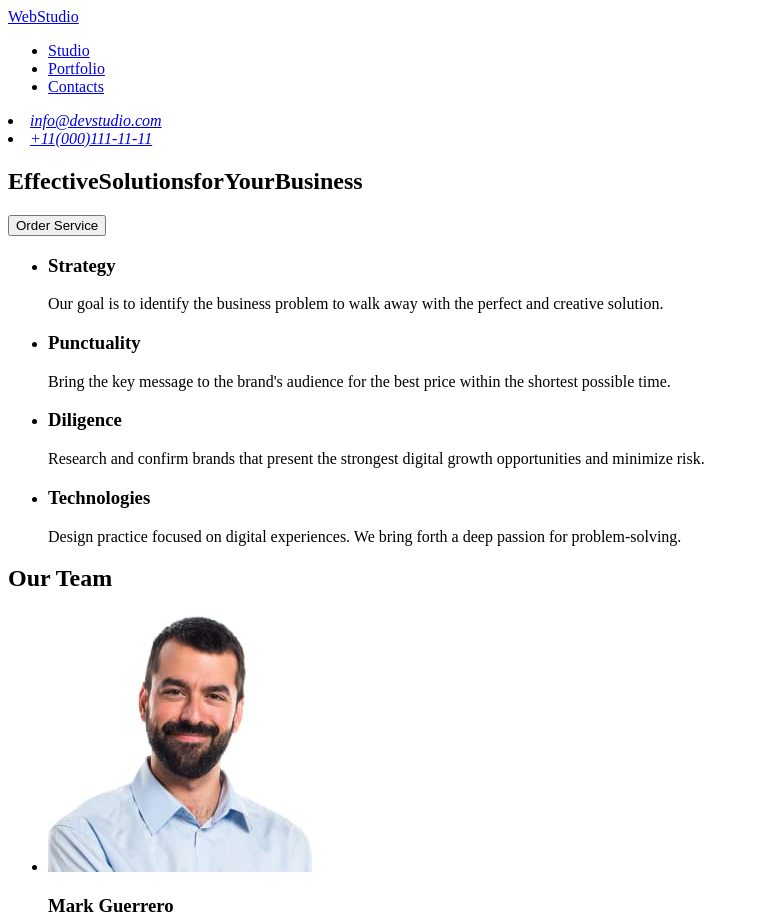
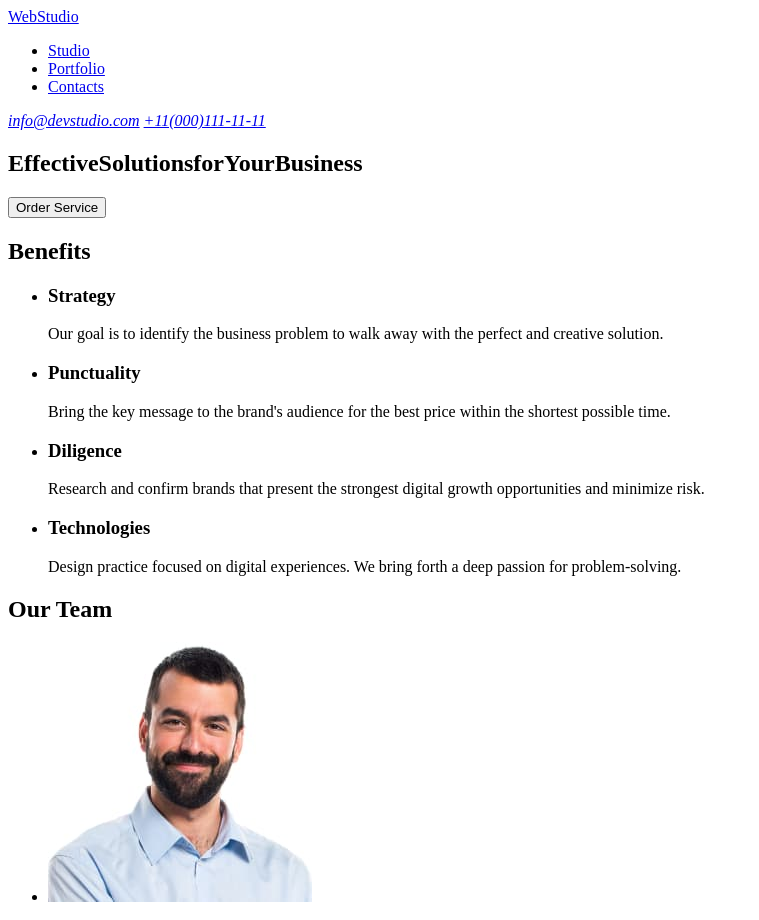
Before and after one commit to tnysha/HomeWork-1, a plain HTML site: page index.html in a window 1280 px wide. Shown: the top 920 px of the page, without its empty margins (0-759 px from the left). Drawn offline with Linux system fonts and the light colour scheme.

Commit message:
index file add some changes

```diff
--- a/index.html
+++ b/index.html
@@ -1,7 +1,6 @@
 <!DOCTYPE html>
 <html lang="en">
   <head>
-    <meta charset="UTF-8">
     <title>Webstudio</title>
   </head>
   <body>
@@ -15,8 +14,8 @@
         </ul>
       </nav>
       <address>
-      <li><a href=”mailto:info@devstudio.com”>info@devstudio.com</a></li>
-      <li><a href="tel:+110001111111">+11(000)111-11-11</a></li>
+        <a href="”mailto:info@devstudio.com”">info@devstudio.com</a>
+        <a href="tel:+110001111111">+11(000)111-11-11</a>
       </address>
     </header>
 
@@ -27,32 +26,37 @@
       </section>
 
       <section>
-        <h2 hidden="Benefits"></h2>
+       <h2>Benefits</h2>
         <ul>
           <li>
             <h3>Strategy</h3>
             <p>
-                Our goal is to identify the business problem to walk away with the perfect and creative solution.
+              Our goal is to identify the business problem to walk away with the
+              perfect and creative solution.
             </p>
           </li>
 
           <li>
             <h3>Punctuality</h3>
             <p>
-              Bring the key message to the brand's audience for the best price within the shortest possible time.
+              Bring the key message to the brand's audience for the best price
+              within the shortest possible time.
             </p>
           </li>
 
           <li>
             <h3>Diligence</h3>
             <p>
-                Research and confirm brands that present the strongest digital growth opportunities and minimize risk.
+              Research and confirm brands that present the strongest digital
+              growth opportunities and minimize risk.
             </p>
           </li>
 
           <li>
             <h3>Technologies</h3>
-               <p>Design practice focused on digital experiences. We bring forth a deep passion for problem-solving.
+            <p>
+              Design practice focused on digital experiences. We bring forth a
+              deep passion for problem-solving.
             </p>
           </li>
         </ul>
@@ -101,7 +105,6 @@
             <p>UI Designer</p>
           </li>
         </ul>
-
       </section>
     </main>
 
```
Lines whose indentation alone changed are shown as unchanged.
